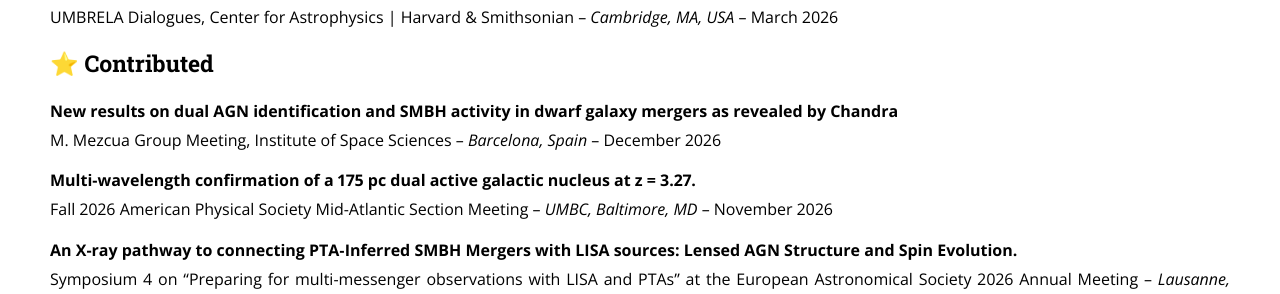
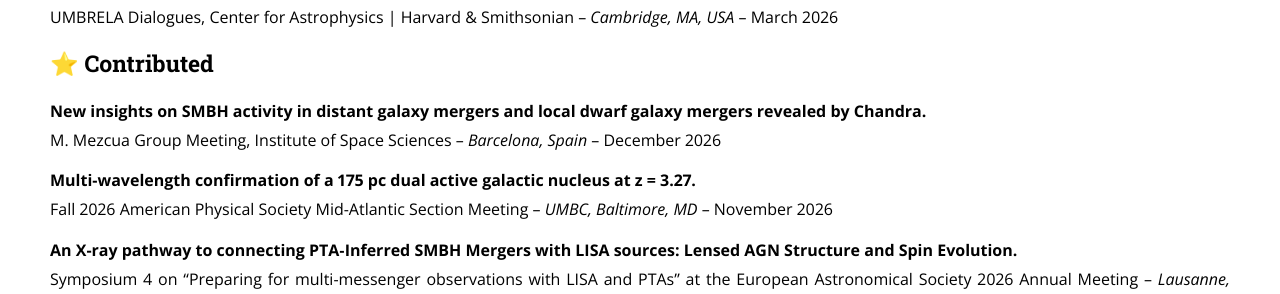
Before and after one commit to jsiskreynes-astro/jsiskreynes-astro.github.io, a Jekyll site: the page built from presentations.md, in a window 1280 px wide and 900 px high, scrolled down 969 px. Shown: the part 160-454 px from the top of the window. Built offline with Jekyll 4.4.1, drawn with Linux system fonts in a browser that asks for light colours; nearby versions of some CDN libraries.

Commit message:
Update presentations.md

```diff
--- a/presentations.md
+++ b/presentations.md
@@ -44,7 +44,7 @@
 
 ### ⭐ Contributed
 
-**New results on dual AGN identification and SMBH activity in dwarf galaxy mergers as revealed by Chandra** <br>
+**New insights on SMBH activity in distant galaxy mergers and local dwarf galaxy mergers revealed by Chandra.** <br>
 M. Mezcua Group Meeting, Institute of Space Sciences -- *Barcelona, Spain* -- December 2026 <br>
 
 **Multi-wavelength confirmation of a 175 pc dual active galactic nucleus at z = 3.27.** <br>
```
